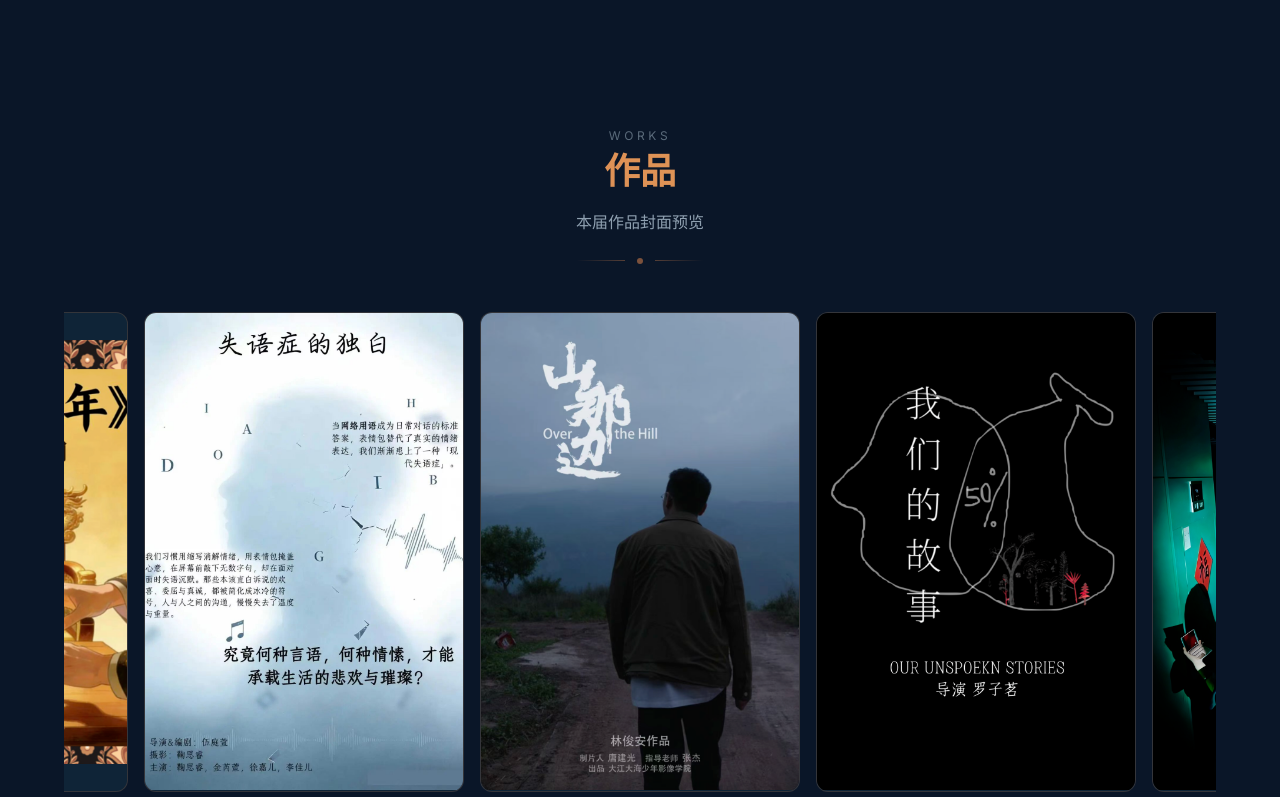
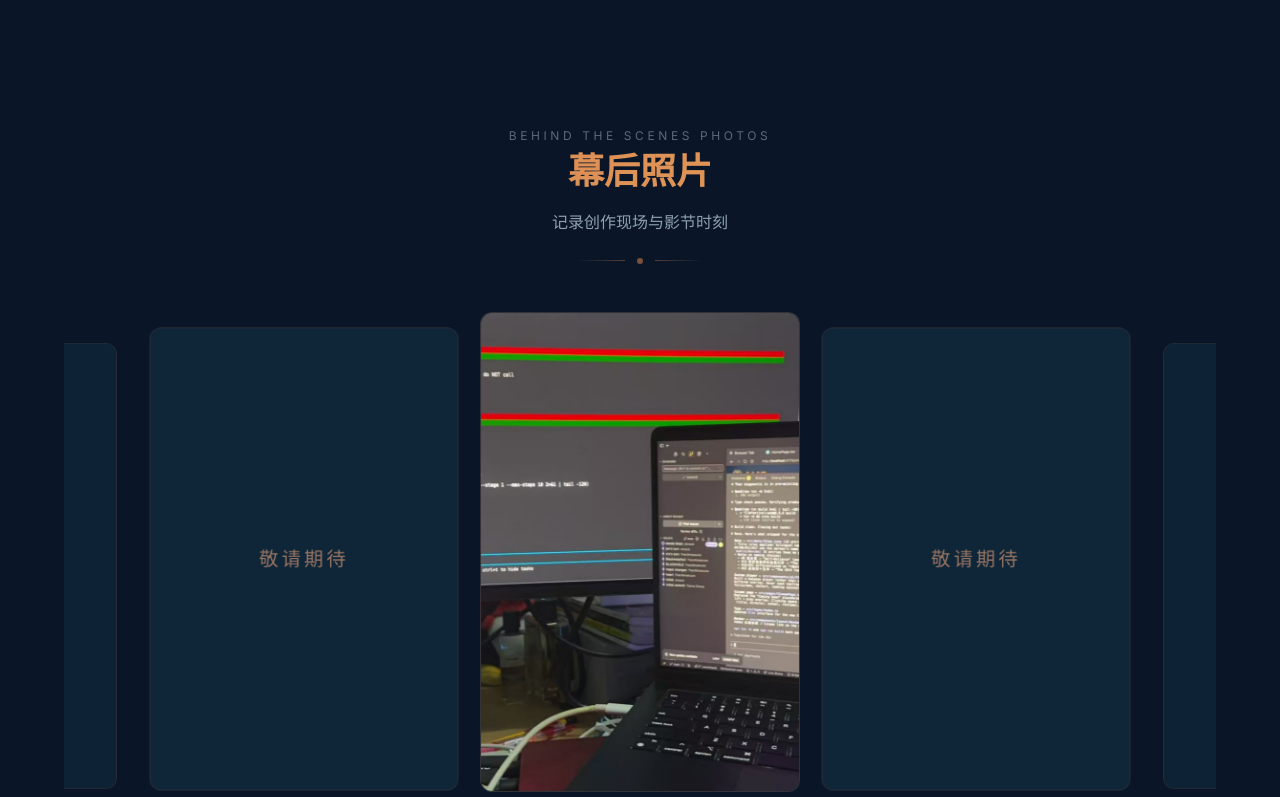
Before and after one commit to chrsztz/filmfestival-web, a React (Vite) app: page /news in a window 1280 px wide. Shown: the part 1223-2020 px from the top of the page. Built offline with nearby package versions, Linux system fonts and the light colour scheme.

Commit message:
BEHIND THE SCENES PHOTOS

```diff
--- a/src/components/layout/Navbar.tsx
+++ b/src/components/layout/Navbar.tsx
@@ -62,9 +62,12 @@ export default function Navbar() {
                 {locale === 'zh' ? link.zh : link.en}
                 {isActive && (
                   <motion.div
-                    layoutId="navbar-indicator"
                     className="absolute bottom-0 left-2 right-2 h-0.5 rounded-full bg-gradient-to-r from-copper-400 to-glow"
-                    transition={{ type: 'spring', stiffness: 300, damping: 30 }}
+                    initial={{ opacity: 0, scaleX: 0.85 }}
+                    animate={{ opacity: 1, scaleX: 1 }}
+                    exit={{ opacity: 0, scaleX: 0.85 }}
+                    transition={{ duration: 0.18, ease: 'easeOut' }}
+                    style={{ transformOrigin: 'center' }}
                   />
                 )}
               </Link>
--- a/src/components/ui/PhotoCarousel.tsx
+++ b/src/components/ui/PhotoCarousel.tsx
@@ -1,5 +1,4 @@
 import { useEffect, useMemo, useRef } from 'react'
-import { Image } from 'lucide-react'
 import { useI18n } from '../../i18n'
 
 interface PhotoCarouselProps {
@@ -29,10 +28,26 @@ export default function PhotoCarousel({ photos, placeholderCount = 6 }: PhotoCar
     const updateVisuals = () => {
       const maxScroll = Math.max(container.scrollWidth - container.clientWidth, 1)
       const progress = container.scrollLeft / maxScroll
-      const objectPositionX = 100 - progress * 100
+      const imageOffset = -18 + progress * 36
 
       container.querySelectorAll<HTMLImageElement>('[data-photo-image]').forEach((img) => {
-        img.style.objectPosition = `${objectPositionX}% center`
+        img.style.transform = `translateX(${imageOffset}%) scale(1.08)`
+      })
+
+      const containerRect = container.getBoundingClientRect()
+      const containerCenter = containerRect.left + containerRect.width / 2
+
+      container.querySelectorAll<HTMLDivElement>('[data-photo-card]').forEach((card) => {
+        const cardRect = card.getBoundingClientRect()
+        const cardCenter = cardRect.left + cardRect.width / 2
+        const distanceRatio = Math.min(Math.abs(containerCenter - cardCenter) / containerRect.width, 1)
+        const focus = 1 - distanceRatio
+        const scale = 0.88 + focus * 0.12
+        const opacity = 0.42 + focus * 0.58
+        const y = (1 - focus) * 24
+
+        card.style.transform = `translateY(${y}px) scale(${scale})`
+        card.style.opacity = String(opacity)
       })
     }
 
@@ -109,26 +124,33 @@ export default function PhotoCarousel({ photos, placeholderCount = 6 }: PhotoCar
     <div className="relative">
       <div
         ref={containerRef}
-        className="photo-carousel-scroll flex cursor-grab gap-4 overflow-x-auto pb-3 active:cursor-grabbing"
+        className="photo-carousel-scroll flex cursor-grab gap-4 overflow-x-auto px-[18vw] pb-3 active:cursor-grabbing"
       >
         {items.map((item, index) => (
           <div
             key={`${item.alt}-${index}`}
-            className="h-[420px] w-72 flex-none overflow-hidden rounded-xl border border-copper-500/20 bg-festival-navy/60 transition-transform duration-300 ease-out hover:scale-[1.03] sm:h-[480px] sm:w-80"
+            data-photo-card
+            className="h-[420px] w-72 flex-none overflow-hidden rounded-xl border border-copper-500/20 bg-festival-navy/60 transition-[transform,opacity,border-color,box-shadow] duration-300 ease-out will-change-transform sm:h-[480px] sm:w-80"
           >
             {item.src ? (
+              <div className="h-full w-full overflow-hidden">
                 <img
                   src={item.src}
                   alt={item.alt}
                   data-photo-image
                   draggable={false}
-                className="h-full w-full object-contain transition-[object-position] duration-300"
-                style={{ objectPosition: '50% center' }}
+                  className="h-full w-full object-cover will-change-transform"
+                  style={{ transform: 'translateX(0%) scale(1.08)', transformOrigin: 'center center' }}
                 />
+              </div>
             ) : (
-              <div className="flex h-full w-full flex-col items-center justify-center bg-festival-navy/60 text-text-muted">
-                <Image size={32} className="mb-2 opacity-40" />
-                <span className="text-xs">{item.alt}</span>
+              <div
+                className="flex h-full w-full items-center justify-center bg-festival-navy/60 px-6 text-center"
+                aria-label={item.alt}
+              >
+                <span className="font-serif text-lg tracking-[0.16em] text-copper-300/80 sm:text-xl">
+                  {locale === 'zh' ? '敬请期待' : 'Coming Soon'}
+                </span>
               </div>
             )}
           </div>
--- a/src/index.css
+++ b/src/index.css
@@ -68,17 +68,20 @@ img {
 }
 
 .photo-carousel-scroll::-webkit-scrollbar {
-  height: 8px;
+  height: 0;
 }
 
 .photo-carousel-scroll::-webkit-scrollbar-track {
-  background: color-mix(in srgb, var(--color-festival-navy) 80%, transparent);
-  border-radius: 999px;
+  background: transparent;
 }
 
 .photo-carousel-scroll::-webkit-scrollbar-thumb {
-  background: var(--color-copper-500);
-  border-radius: 999px;
+  background: transparent;
+}
+
+.photo-carousel-scroll {
+  scrollbar-width: none;
+  -ms-overflow-style: none;
 }
 
 /* Selection color */
--- a/src/pages/CinemaPage.tsx
+++ b/src/pages/CinemaPage.tsx
@@ -144,10 +144,6 @@ export default function CinemaPage() {
                       {formatRuntime(film.durationSeconds, locale)}
                     </div>
 
-                    {/* Order number */}
-                    <div className="absolute left-3 top-3 font-serif text-2xl text-copper-300/70 drop-shadow-[0_2px_8px_rgba(0,0,0,0.6)]">
-                      {String(film.order ?? index + 1).padStart(2, '0')}
-                    </div>
                   </div>
 
                   {/* Meta */}
--- a/src/pages/NewsPage.tsx
+++ b/src/pages/NewsPage.tsx
@@ -105,18 +105,18 @@ export default function NewsPage() {
       <section className="px-6 py-16">
         <div className="mx-auto max-w-6xl">
           <SectionHeading
-            title={locale === 'zh' ? '作品' : 'Works'}
-            titleEn="WORKS"
-            titleZh="作品"
+            title={locale === 'zh' ? '幕后照片' : 'Behind the Scenes Photos'}
+            titleEn="BEHIND THE SCENES PHOTOS"
+            titleZh="幕后照片"
             subtitle={
               locale === 'zh'
-                ? '本届作品封面预览'
-                : 'A preview of selected works and their cover art'
+                ? '记录创作现场与影节时刻'
+                : 'Moments from production and the festival'
             }
           />
           <PhotoCarousel
-            photos={works.map((work) => ({
-              src: work.src,
+            photos={works.map((work, index) => ({
+              src: index === Math.floor(works.length / 2) ? '/behind/coding.png' : '',
               alt: locale === 'zh' ? work.zh : work.en,
             }))}
           />
```
Also changed, not shown: public/behind/coding.png (added). Lines whose indentation alone changed are shown as unchanged.
